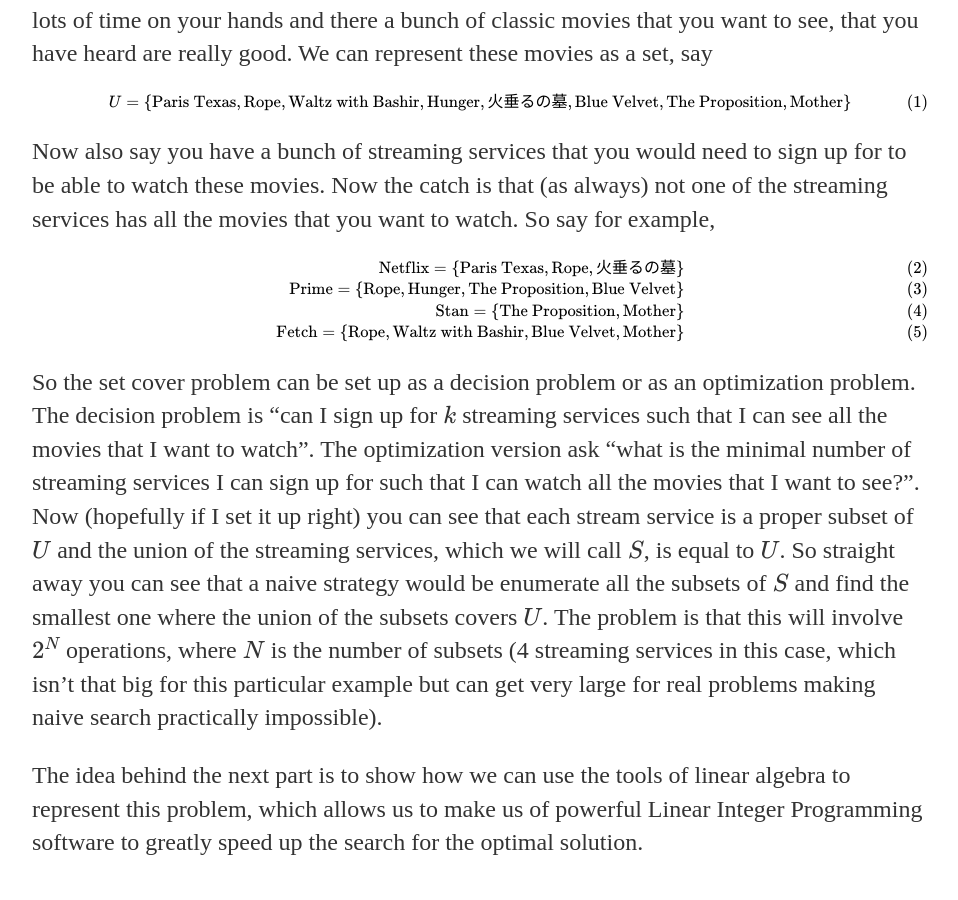
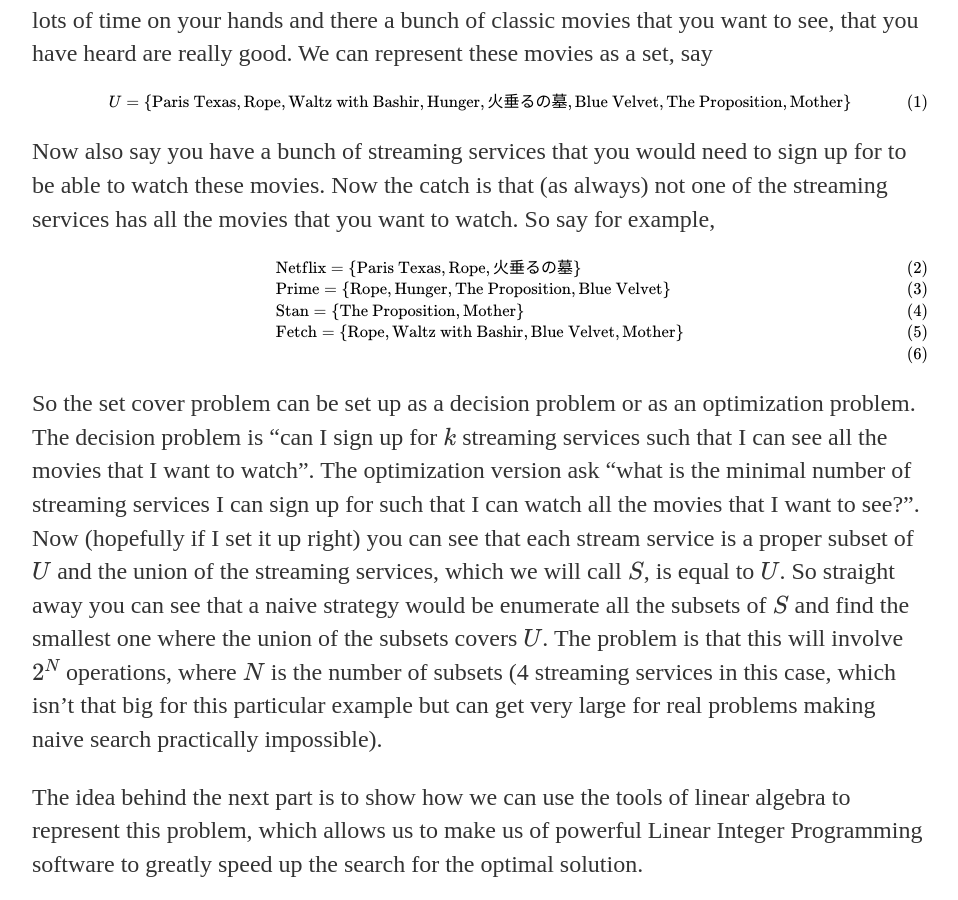
Before and after one commit to PaulBellette/PaulBellette.github.io, a Jekyll site: the page built from _posts/2020-03-22-Set-Covering.md, in a window 1280 px wide and 900 px high, scrolled down 801 px. Shown: the whole window, without its empty margins (160-1118 px from the left). Built offline with Jekyll 4.4.1, drawn with Linux system fonts in a browser that asks for light colours; formulas are drawn with MathJax 3; some of the changed text lies outside the part shown.

Commit message:
more formatting, sigh

```diff
--- a/_posts/2020-03-22-Set-Covering.md
+++ b/_posts/2020-03-22-Set-Covering.md
@@ -16,11 +16,11 @@
 
 $$
 \begin{align}
-\textrm{Netflix} =  \{\textrm{Paris Texas}, \textrm{Rope},  \textrm{火垂るの墓} \}\\
-\textrm{Prime} =  \{\textrm{Rope}, \textrm{Hunger}, \textrm{The Proposition}, \textrm{Blue Velvet}\}\\
-\textrm{Stan} =  \{\textrm{The Proposition}, \textrm{Mother}\}\\
-\textrm{Fetch} =  \{\textrm{Rope},  \textrm{Waltz with Bashir}, \textrm{Blue Velvet}, \textrm{Mother}\}\\
-\end{align}
+& \textrm{Netflix} =  \{\textrm{Paris Texas}, \textrm{Rope},  \textrm{火垂るの墓} \}\\
+& \textrm{Prime} =  \{\textrm{Rope}, \textrm{Hunger}, \textrm{The Proposition}, \textrm{Blue Velvet}\}\\
+& \textrm{Stan} =  \{\textrm{The Proposition}, \textrm{Mother}\}\\
+& \textrm{Fetch} =  \{\textrm{Rope},  \textrm{Waltz with Bashir}, \textrm{Blue Velvet}, \textrm{Mother}\}\\
+& \end{align}
 $$
 
 So the set cover problem can be set up as a decision problem or as an optimization problem. The decision problem is "can I sign up for $k$ streaming services such that I can see all the movies that I want to watch". The optimization version ask "what is the minimal number of streaming services I can sign up for such that I can watch all the movies that I want to see?". Now (hopefully if I set it up right) you can see that each stream service is a proper subset of $U$ and the union of the streaming services, which we will call $S$, is equal to $U$. So straight away you can see that a naive strategy would be enumerate all the subsets of $S$ and find the smallest one where the union of the subsets covers $U$. The problem is that this will involve $2^N$ operations, where $N$ is the number of subsets (4 streaming services in this case, which isn't that big for this particular example but can get very large for real problems making naive search practically impossible).
@@ -49,12 +49,12 @@
 
 $$
 \begin{align}
-\textrm{Minimize    } cx\\
-\textrm{Subject to    }  Ax \geq b\\
-\textrm{where}\\
-x_{i} \in \{0,1\} \textrm{ for } i = 1,...,N\\
-c_{j} = 1 \textrm{ for } j=1,...,M\\
-b_{i} = 1 \textrm{ for } i=1,...,N\\
+& \textrm{Minimize    } cx\\
+& \textrm{Subject to    }  Ax \geq b\\
+& \textrm{where}\\
+& x_{i} \in \{0,1\} \textrm{ for } i = 1,...,N\\
+& c_{j} = 1 \textrm{ for } j=1,...,M\\
+& b_{i} = 1 \textrm{ for } i=1,...,N\\
 \end{align}
 $$
 
```
